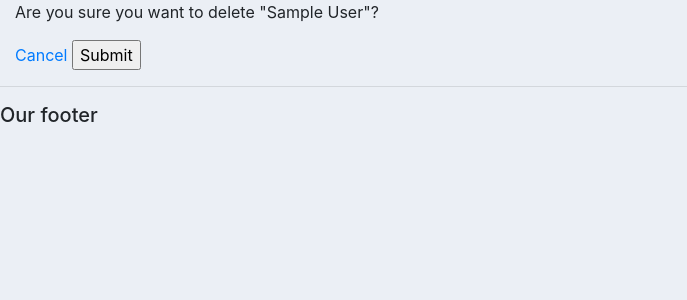
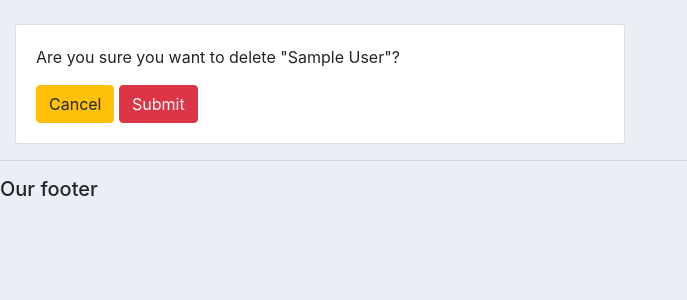
Before and after one commit to stevillis/django-customer-management-app, a Django app: page /delete_order/1/ in a window 1280 px wide. Shown: the part 95-395 px from the top of the page, without its empty margins (0-687 px from the left). Run offline with Django 3.2, Linux system fonts and the light colour scheme; tables that the repository leaves empty hold one stand-in row (values such as "Sample post").

Commit message:
Add style to delete form

```diff
--- a/accounts/templates/accounts/delete.html
+++ b/accounts/templates/accounts/delete.html
@@ -2,12 +2,20 @@
 {% load static %}
 
 {% block content %}
-    <p>Are you sure you want to delete "{{ order }}"?</p>
-    <form action="{% url 'delete_order' order.id %}" method="post">
-        {% csrf_token %}
+    <br>
+    <div class="row">
+        <div class="col-md-6">
+            <div class="card card-body">
+                <p>Are you sure you want to delete "{{ order }}"?</p>
+                <form action="{% url 'delete_order' order.id %}" method="post">
+                    {% csrf_token %}
 
-        <a href="{% url 'home' %}">Cancel</a>
+                    <a class="btn btn-warning" href="{% url 'home' %}">Cancel</a>
 
-        <input type="submit" name="Confirm">
-    </form>
+                    <input class="btn btn-danger" type="submit" name="Confirm">
+                </form>
+            </div>
+        </div>
+    </div>
+
 {% endblock content %}
```
Also changed, not shown: accounts/templates/accounts/customer.html (+6 -2 lines), accounts/templates/accounts/order_form.html (+11 -5 lines).
